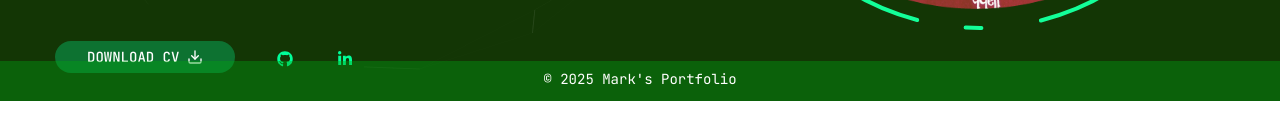
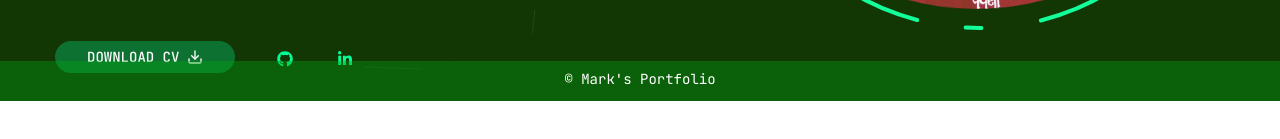
Before and after one commit to marktmng/mark-portfolio, a Next.js app: page / in a window 1280 px wide. Shown: the part 699-838 px from the top of the page. Built offline with nearby package versions, Linux system fonts and the light colour scheme; no server answers.

Commit message:
removed 2025

```diff
--- a/app/page.jsx
+++ b/app/page.jsx
@@ -152,7 +152,7 @@ const Home = () => {
               className="sticky-footer h-10 bg-[#02a312]/40 text-center py-2 text-sm hover:text-accent hover:cursor-pointer"
               onClick={() => window.location.reload()}
             >
-              <Link href="/">© 2025 Mark's Portfolio</Link>
+              <Link href="/">© Mark's Portfolio</Link>
             </div>
           </div>
         </div>
```
